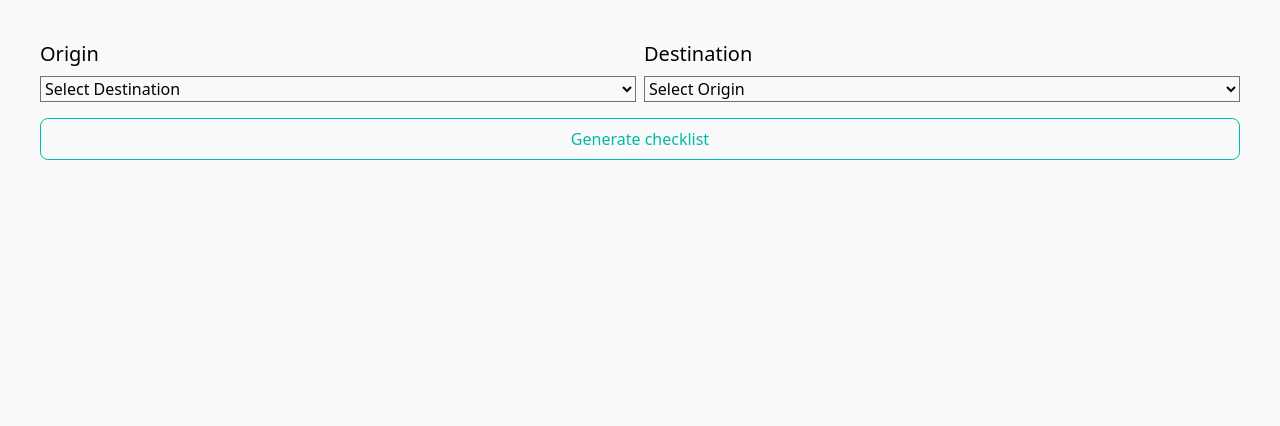
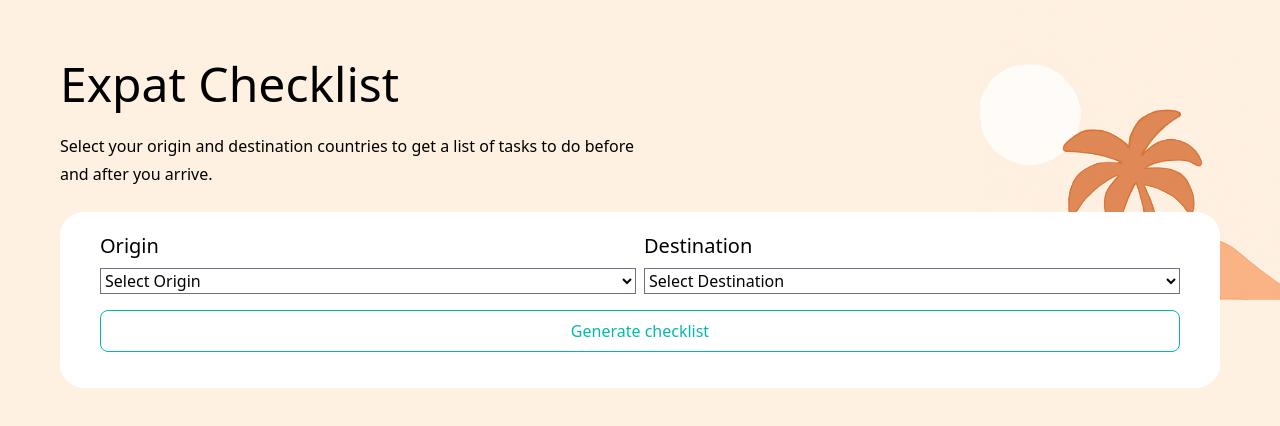
Before and after one commit to lukestrama/expat-checklist, a Next.js app: page / in a window 1280 px wide. Shown: the top 426 px of the page. Built offline with nearby package versions, Linux system fonts and the light colour scheme.

Commit message:
Add picture

```diff
--- a/app/components/Checklist.tsx
+++ b/app/components/Checklist.tsx
@@ -22,13 +22,13 @@ export const Checklist = ({ checklist }: { checklist: string }) => {
         <div className='w-full'>
             <div className='grid grid-cols-2 w-full text-center mb-4'>
                 <button
-                    className={`${currentView === CHECKLIST_SECTIONS.BEFORE_LEAVING ? 'bg-teal-500 text-white' : 'hover:bg-teal-100'} cursor-pointer`}
+                    className={`${currentView === CHECKLIST_SECTIONS.BEFORE_LEAVING ? 'bg-teal-500 text-white' : 'hover:bg-teal-100'} cursor-pointer rounded-l-xl`}
                     type='button'
                     onClick={() => handleToggle(CHECKLIST_SECTIONS.BEFORE_LEAVING)}>
                     <h2 className='text-lg font-900 p-4'>Before leaving</h2>
                 </button>
                 <button
-                    className={`${currentView === CHECKLIST_SECTIONS.AFTER_ARRIVING ? 'bg-teal-500 text-white' : 'hover:bg-teal-100'} cursor-pointer`}
+                    className={`${currentView === CHECKLIST_SECTIONS.AFTER_ARRIVING ? 'bg-teal-500 text-white' : 'hover:bg-teal-100'} cursor-pointer rounded-r-xl`}
                     type='button'
                     onClick={() => handleToggle(CHECKLIST_SECTIONS.AFTER_ARRIVING)}>
                     <h2 className='text-lg font-900 p-4'>After arriving</h2>
--- a/app/page.tsx
+++ b/app/page.tsx
@@ -2,6 +2,7 @@
 import { useState } from "react";
 import { COUNTRIES } from "./utils/countries";
 import { Checklist } from "./components/Checklist";
+import Image from "next/image";
 
 export default function Home() {
   const [originCountry, setOriginCountry] = useState('Select Origin')
@@ -50,7 +51,15 @@ export default function Home() {
 
 
   return (
-    <div className="bg-zinc-50 flex flex-col font-sans mb-auto min-h-screen mx-auto p-10">
+    <div className="relative bg-[#FFF1E2] flex flex-col font-sans mb-auto min-h-screen mx-auto p-5 pt-15">
+          <Image className="absolute top-0 right-0 z-0" src="/images/palm_tree.png" width={300} height={300} alt="Picture of a palm tree" priority/>
+        <section className="w-full text-center sm:text-left sm:w-[50%] pl-10 z-1">
+          <div>
+            <h1 className="text-5xl font-900">Expat Checklist</h1>
+            <p className="my-6 leading-7">Select your origin and destination countries to get a list of tasks to do before and after you arrive.</p>
+          </div>
+        </section>
+      <div className="bg-white mx-10 py-2 sm:py-5 px-5 sm:px-10 rounded-3xl z-1">
         <div className="max-w-full grid grid-cols-2 gap-2">
           <div className="text-xl">
             Origin
@@ -58,14 +67,14 @@ export default function Home() {
           <div className="text-xl">
             Destination
           </div>
-        <select className="cursor-pointer hover:bg-gray-300 border-gray-500 border-solid border-1" value={destination} onChange={handleDestinationChange}>
-          <option value={'Select Origin'}>{"Select Destination"}</option>
+          <select name="Select origin" className="cursor-pointer hover:bg-gray-300 border-gray-500 border-solid border-1"  value={originCountry} onChange={handleOriginCountryChange}>
+            <option value={'Select Origin'}>{"Select Origin"}</option>
             {COUNTRIES.map((country, idx) => {
               return <option key={idx} value={country}>{country}</option>
             })}
           </select>
-        <select className="cursor-pointer hover:bg-gray-300 border-gray-500 border-solid border-1"  value={originCountry} onChange={handleOriginCountryChange}>
-          <option value={'Select Origin'}>{"Select Origin"}</option>
+          <select name="Select destination" className="cursor-pointer hover:bg-gray-300 border-gray-500 border-solid border-1" value={destination} onChange={handleDestinationChange}>
+            <option value={'Select Origin'}>{"Select Destination"}</option>
             {COUNTRIES.map((country, idx) => {
               return <option key={idx} value={country}>{country}</option>
             })}
@@ -74,10 +83,11 @@ export default function Home() {
         {displayLoadingMessage && (
           <p className="pt-2 text-center">Working on it still...</p>
         )}
-      <button className={`border-1 border-solid border-teal-500 text-teal-500 py-2 px-4 rounded-lg my-4 hover:bg-teal-500 hover:text-white ${isLoading ? 'cursor-not-allowed' : 'cursor-pointer'}`} onClick={handleSubmit} disabled={isLoading}>{isLoading ? <i className="fa-solid fa-spinner fa-spin"></i> : "Generate checklist"}</button>
+        <button className={`w-full border-1 border-solid border-teal-500 text-teal-500 py-2 px-4 rounded-lg my-4 hover:bg-teal-500 hover:text-white ${isLoading ? 'cursor-not-allowed' : 'cursor-pointer'}`} onClick={handleSubmit} disabled={isLoading}>{isLoading ? <i className="fa-solid fa-spinner fa-spin"></i> : "Generate checklist"}</button>
         {checklist && (
           <Checklist checklist={checklist} />
         )}
       </div>
+    </div>
   );
 }
```
Also changed, not shown: public/images/palm_tree.png (added). Lines whose indentation alone changed are shown as unchanged.
